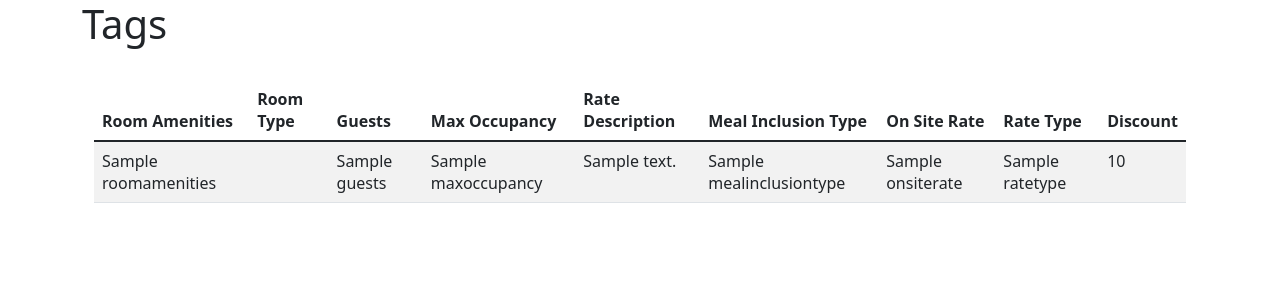
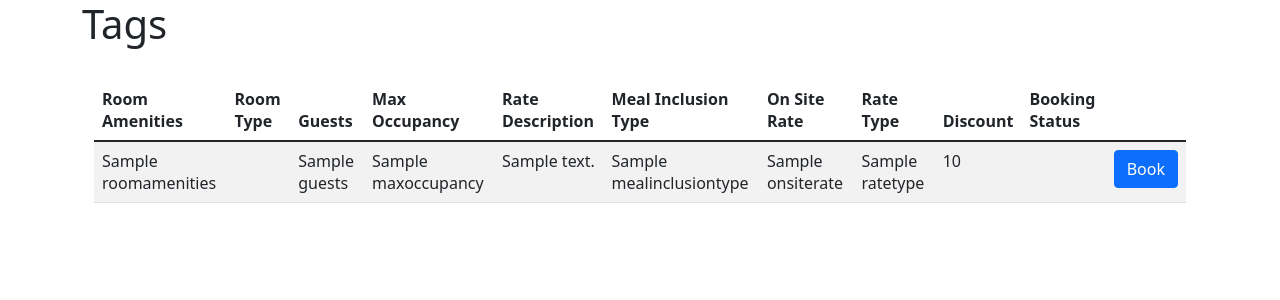
Before and after one commit to kuldeep7895/DBMS-Project, a Flask app: page /hotel/1 in a window 1280 px wide. Shown: the top 300 px of the page. Run offline with Flask 2, Linux system fonts and the light colour scheme; a database or web service that is not in the repository returns one stand-in record (values such as "Sample title"); some libraries are stand-ins or nearby versions.

Commit message:
Added book button and redirection to /booking

```diff
--- a/app.py
+++ b/app.py
@@ -148,7 +148,7 @@
 	error = 0
 	data = {}
 
-	con.execute("SELECT room_detail.id, room_detail.roomtype, room_detail.roomamenities, room_detail.ratedescription, guests, onsiterate, ratetype, maxoccupancy, ispromo, discount, mealinclusiontype from room_detail inner join room_price on room_detail.id = room_price.id where hotelcode = %s ;" %(str(hotelid)))
+	con.execute("SELECT room_detail.id, room_detail.roomtype, room_detail.roomamenities, room_detail.ratedescription, guests, onsiterate, ratetype, maxoccupancy, ispromo, discount, mealinclusiontype, room_price.hotelid from room_detail inner join room_price on room_detail.id = room_price.id where hotelcode = %s ;" %(str(hotelid)))
 	#data['country'] = con.fetchall()
 
 	result = con.fetchall()
@@ -169,5 +169,9 @@
 
 	return render_template('room_details.html', data=data)
 
+@app.route('/booking/<int:hotelid>/<int:roomid>', methods=['GET', 'POST'])
+def booking(hotelid, roomid):
+    return "Hotel: " + str(hotelid) + ",\t Roomid: " + str(roomid)
+
 if __name__ == '__main__':
     app.run(debug=True)
--- a/templates/room_details.html
+++ b/templates/room_details.html
@@ -40,6 +40,8 @@
 						<th scope="col">On Site Rate</th>
 						<th scope="col">Rate Type</th>
 						<th scope="col">Discount</th>
+						<th scope="col">Booking Status</th>
+						<th scope="col"></th>
 					</tr>
 				</thead>
 				<tbody>
@@ -64,6 +66,8 @@
 						<td>{{ x[5] }}</td>
 						<td>{{ x[6] }}</td>
 						<td>{{ x[9] }}</td>
+						<td></td>
+						<td><a class="btn btn-primary" href="{{ url_for('booking', hotelid=x[11], roomid=x[0]) }}">Book</a></td>
 					</tr>
 					{% endfor %}
 					{% endif %}
```
